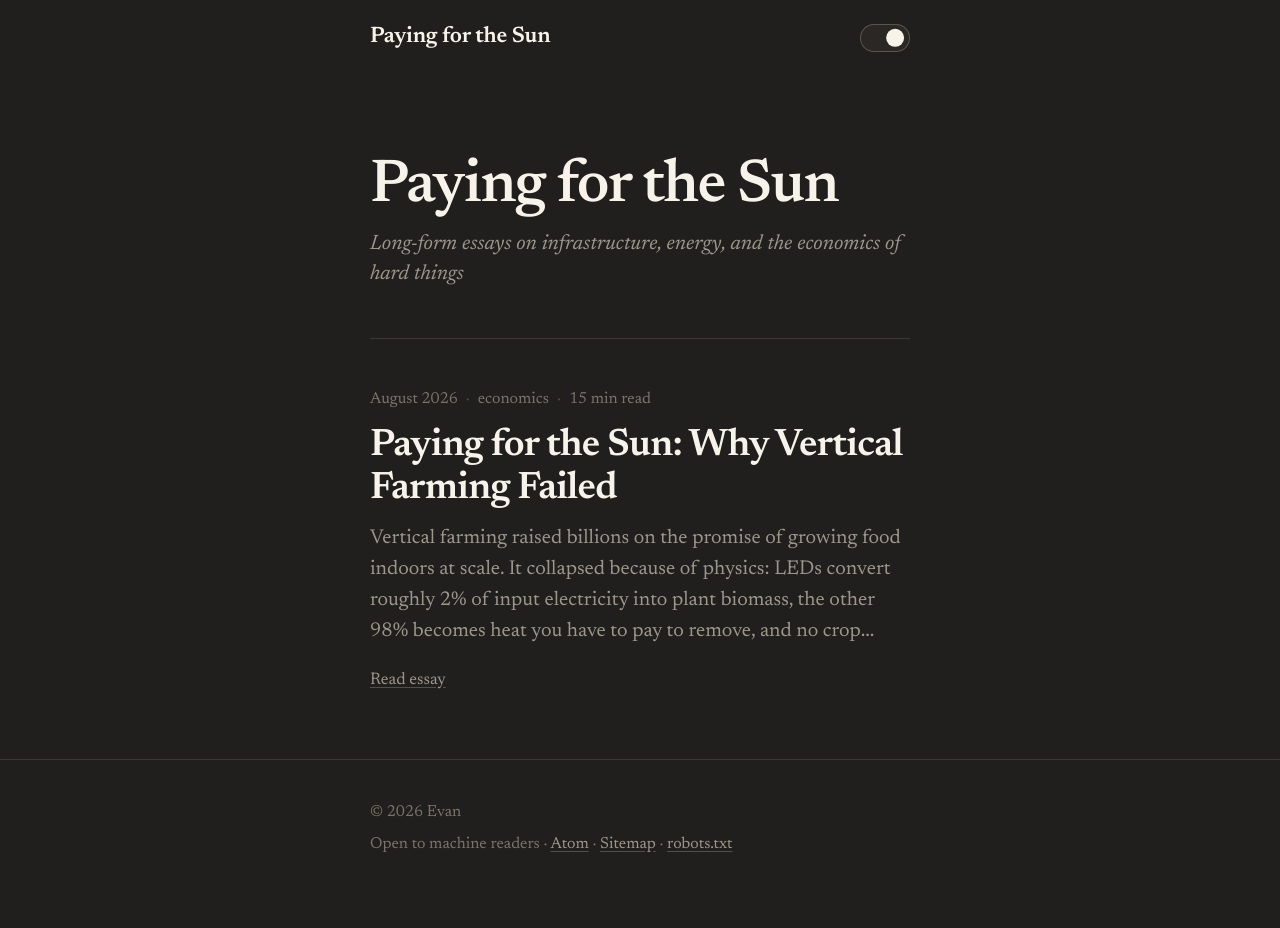
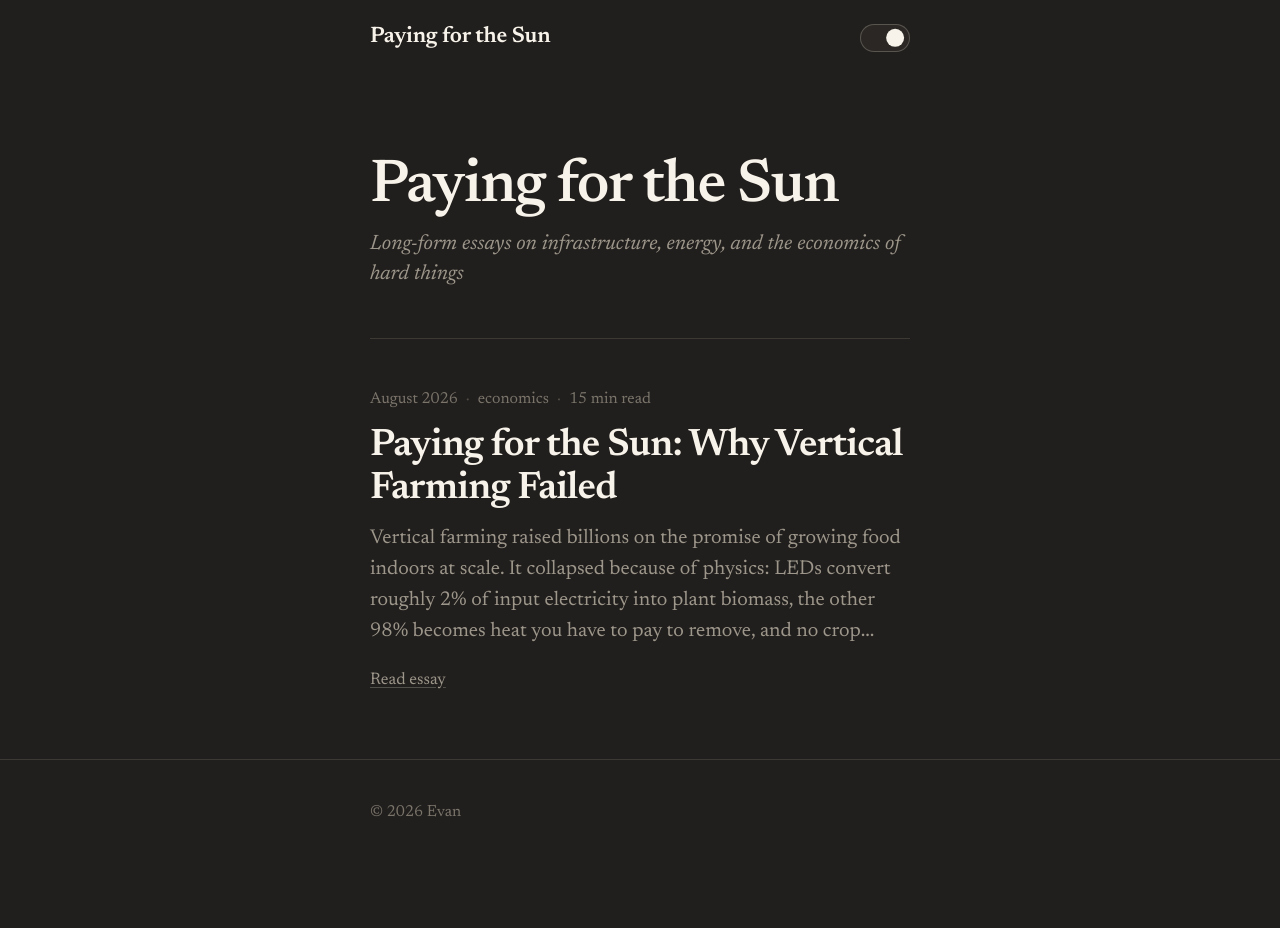
Before and after one commit to RighteousHundred/blog, a Jekyll site: the page built from index.md, in a window 1280 px wide. Built offline with Jekyll 4.4.1, drawn with Linux system fonts in a browser that asks for light colours; after the commit the page ends 900 px from its top, so only the background shows below that.

Commit message:
style: drop the machine-readers line from the footer
The footer now carries only the copyright line.

The feed, sitemap and robots.txt are all still generated and served; the
feed also stays discoverable through the rel="alternate" link that
jekyll-feed emits in the document head, and the sitemap through the
Sitemap directive in robots.txt. Removing the visible line changes what
readers see, not what crawlers can reach.

```diff
--- a/_layouts/default.html
+++ b/_layouts/default.html
@@ -46,12 +46,6 @@
     <div class="shell">
       <div class="column">
         <p class="footer-line">&copy; {{ 'now' | date: "%Y" }} {{ site.author.name | default: site.title }}</p>
-        <p class="footer-line">
-          Open to machine readers &middot;
-          <a href="{{ '/feed.xml' | relative_url }}">Atom</a> &middot;
-          <a href="{{ '/sitemap.xml' | relative_url }}">Sitemap</a> &middot;
-          <a href="{{ '/robots.txt' | relative_url }}">robots.txt</a>
-        </p>
       </div>
     </div>
   </footer>
```
